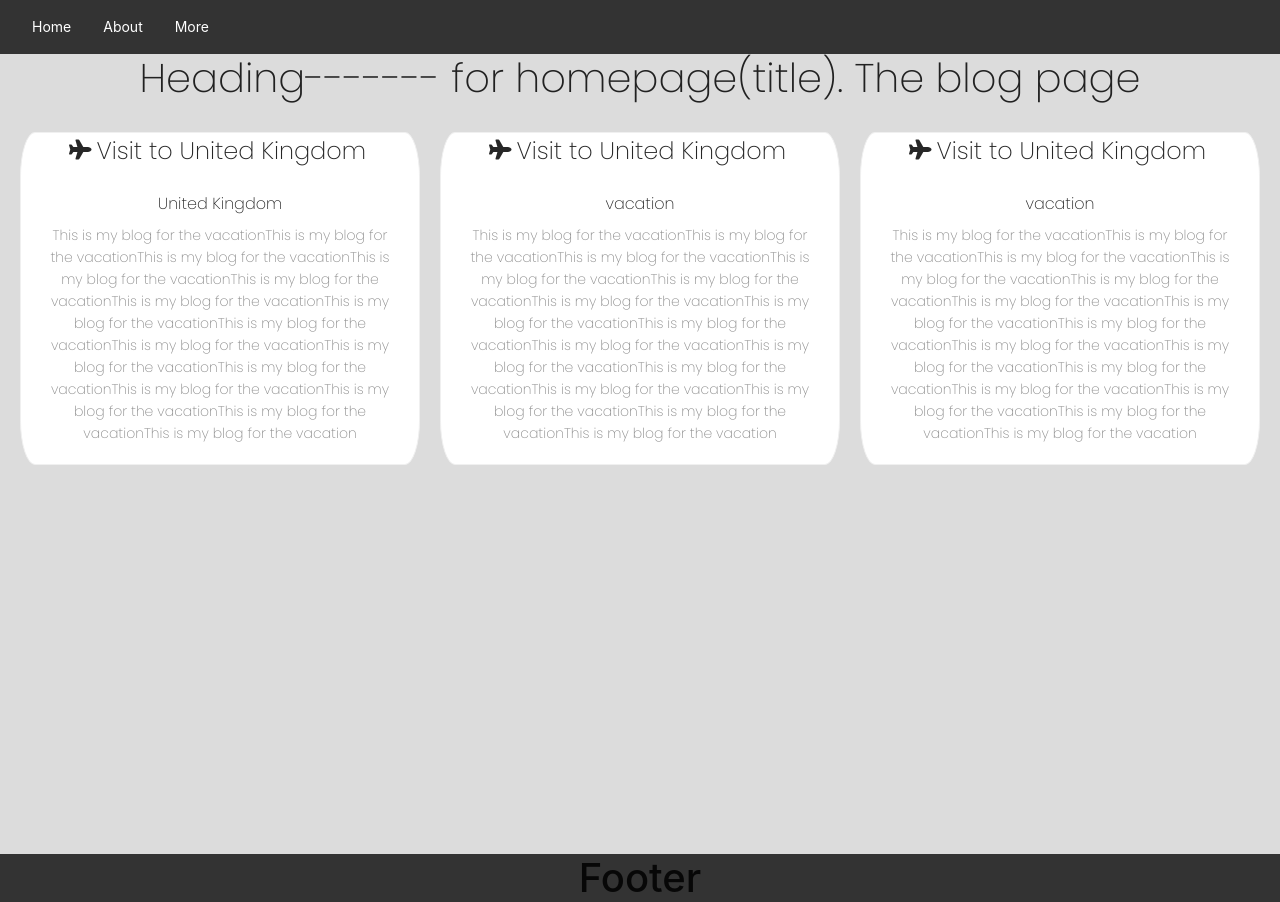
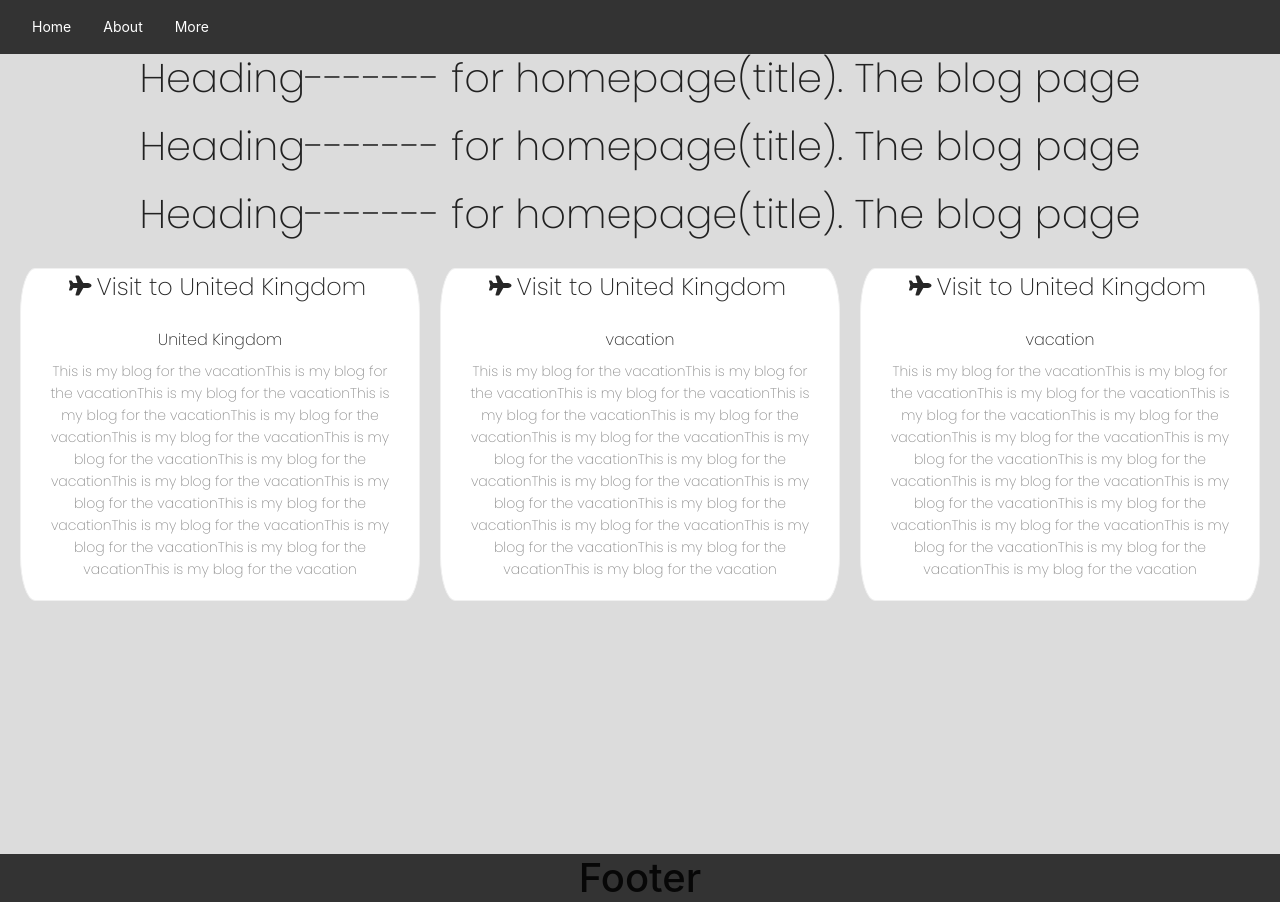
Before and after one commit to MohammedHaris96/Blog-Page, a React (Create React App) app: page / in a window 1280 px wide. Built offline with nearby package versions, Linux system fonts and the light colour scheme; the HTML template or start-up script is replaced by a standard one.

Commit message:
new changes

```diff
--- a/src/Components/Homepage.js
+++ b/src/Components/Homepage.js
@@ -34,6 +34,8 @@ const Homepage = () => {
       <div className="homepage-container  ">
         <h1>Heading------- for homepage(title). The blog page</h1>
 
+        <h1>Heading------- for homepage(title). The blog page</h1>
+        <h1>Heading------- for homepage(title). The blog page</h1>
         <div className="blog-card d-flex justify-content-center ">
           {blogs.map((blog) => {
             return (
```
